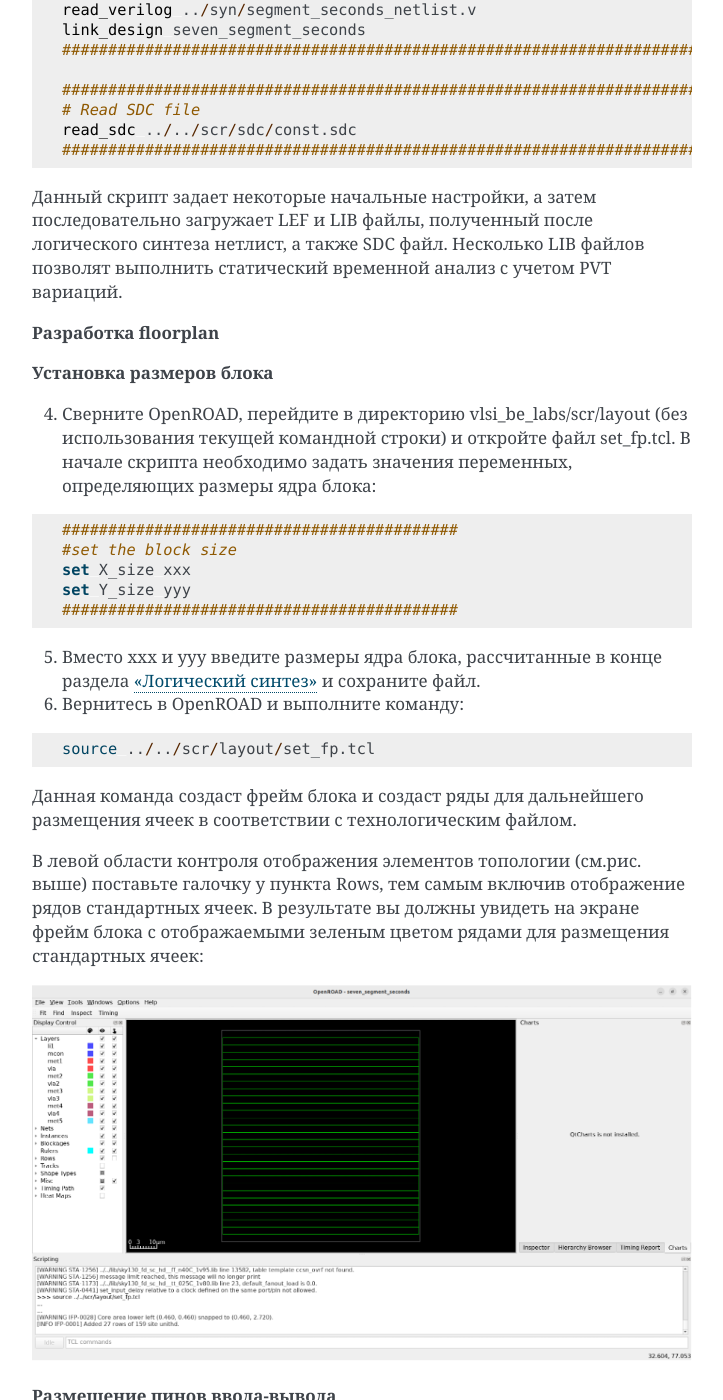
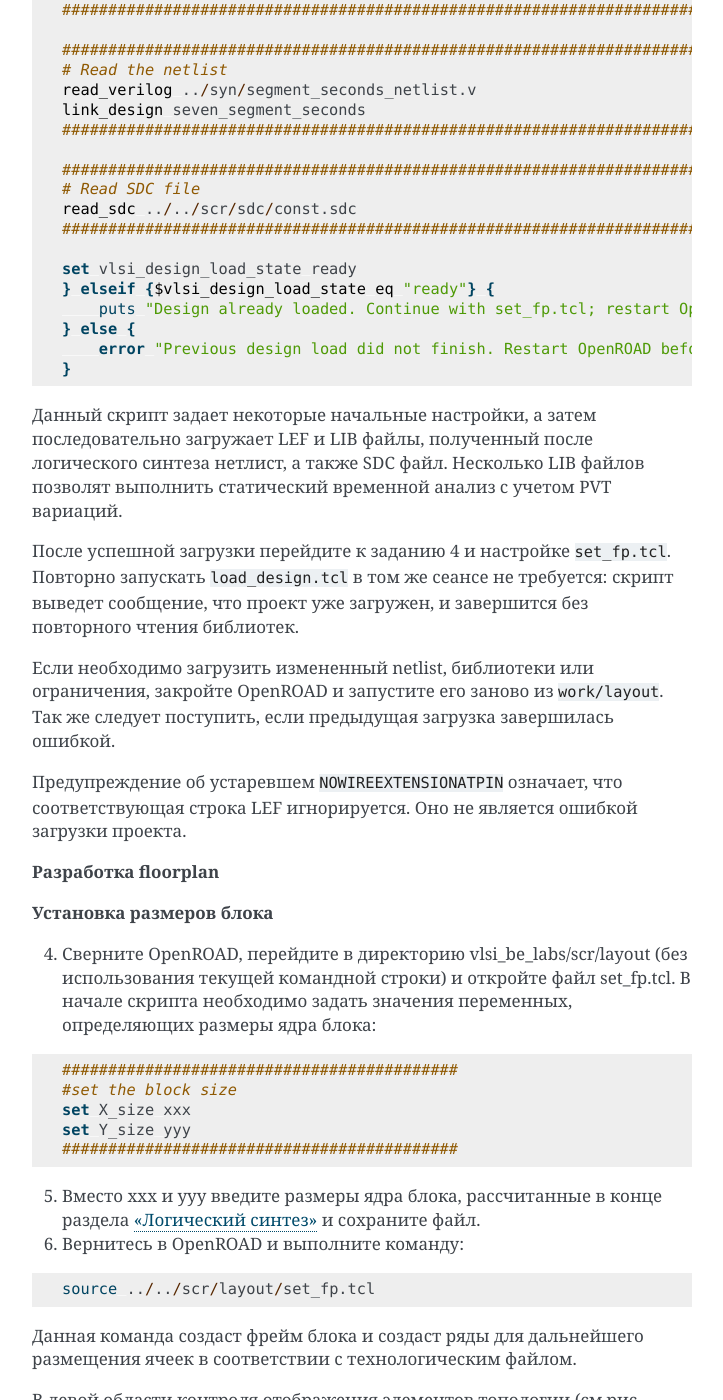
Before and after one commit to korotaevyua/vlsi_be_labs, a Sphinx documentation site: the page built from docs/layout.md, in a window 1280 px wide and 1400 px high, scrolled down 2081 px. Shown: the whole window, without its empty margins (388-1111 px from the left). Built offline with Sphinx 7.4.7, drawn with Linux system fonts in a browser that asks for light colours; some of the changed text lies outside the part shown.

Commit message:
fix: guard repeated OpenROAD design loading
Exclude clock ports from input delays and clarify the transition from design loading to floorplanning.

Fixes #6

````diff
--- a/docs/layout.md
+++ b/docs/layout.md
@@ -38,6 +38,10 @@ source ../../scr/layout/load_design.tcl
 Произойдет исполнение скрипта load_design.tcl, имеющего следующее содержание:
 
 ```tcl
+# Load once per OpenROAD session. Restart OpenROAD to load changed inputs.
+if {![info exists vlsi_design_load_state]} {
+set vlsi_design_load_state loading
+
 ############################################################################################
 #set units
 set_cmd_units -time ns -capacitance pF -current mA -voltage V -resistance kOhm -distance um
@@ -69,9 +73,22 @@ link_design seven_segment_seconds
 # Read SDC file
 read_sdc ../../scr/sdc/const.sdc
 ############################################################################################
+
+set vlsi_design_load_state ready
+} elseif {$vlsi_design_load_state eq "ready"} {
+    puts "Design already loaded. Continue with set_fp.tcl; restart OpenROAD to reload inputs."
+} else {
+    error "Previous design load did not finish. Restart OpenROAD before loading again."
+}
 ```
 
 Данный скрипт задает некоторые начальные настройки, а затем последовательно загружает LEF  и LIB файлы, полученный после логического синтеза нетлист, а также SDC файл. Несколько LIB файлов позволят выполнить статический временной анализ с учетом PVT вариаций.
+
+После успешной загрузки перейдите к заданию 4 и настройке `set_fp.tcl`. Повторно запускать `load_design.tcl` в том же сеансе не требуется: скрипт выведет сообщение, что проект уже загружен, и завершится без повторного чтения библиотек.
+
+Если необходимо загрузить измененный netlist, библиотеки или ограничения, закройте OpenROAD и запустите его заново из `work/layout`. Так же следует поступить, если предыдущая загрузка завершилась ошибкой.
+
+Предупреждение об устаревшем `NOWIREEXTENSIONATPIN` означает, что соответствующая строка LEF игнорируется. Оно не является ошибкой загрузки проекта.
 
 **Разработка floorplan**
 
````
Also changed, not shown: 2 other files.
